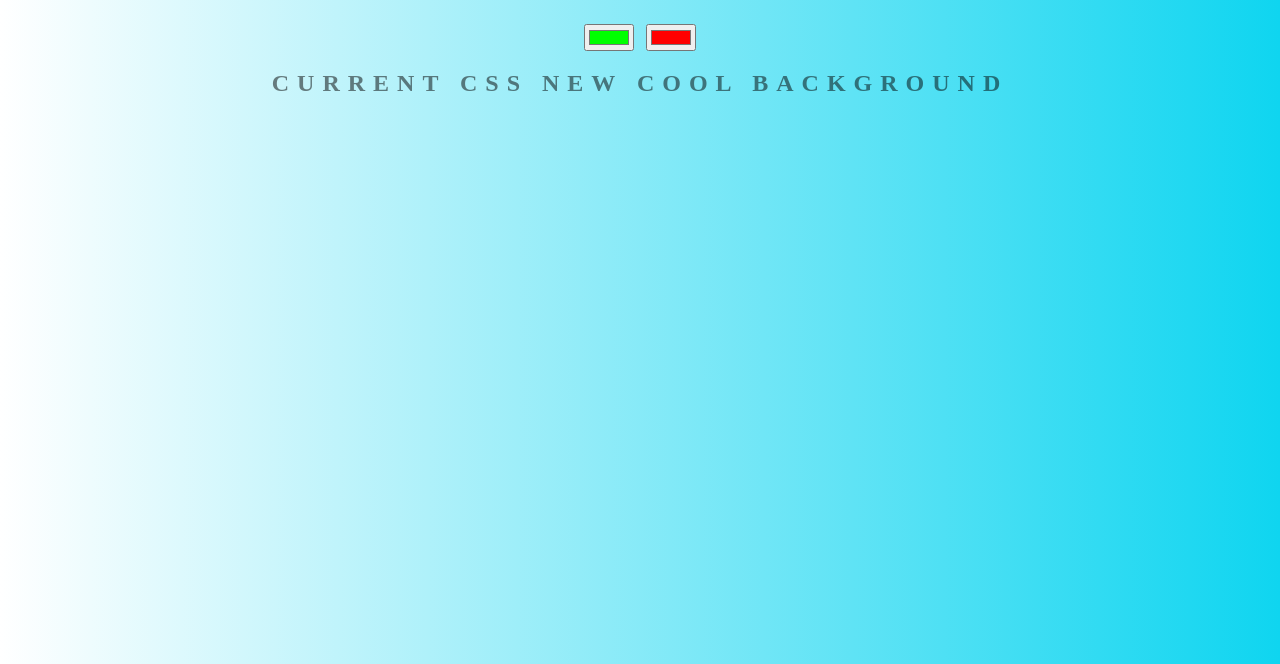
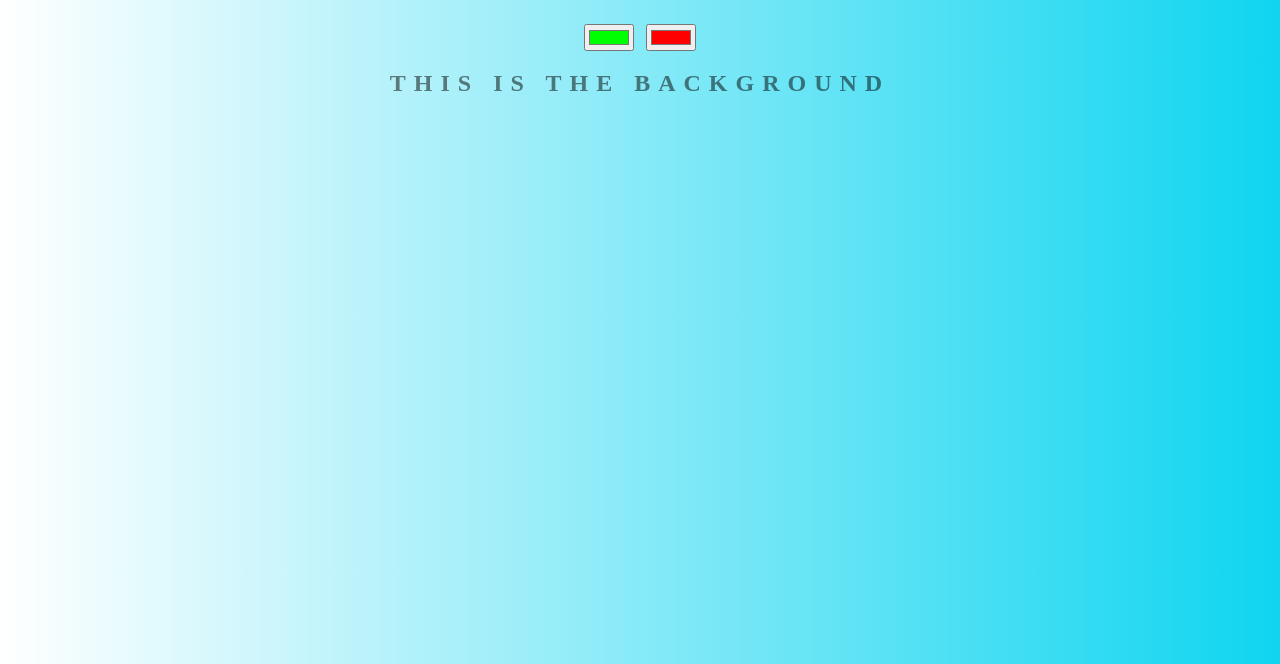
Before and after one commit to RojinPm/Background_Generator, a plain HTML site: page index.html in a window 1280 px wide. Shown: the part 194-858 px from the top of the page. Drawn offline with Linux system fonts and the light colour scheme.

Commit message:
Changing h2 text

```diff
--- a/index.html
+++ b/index.html
@@ -8,7 +8,7 @@
 	<h1>Cool Background Generator</h1>
 	<input class="color1" type="color" name="color1" value="#00ff00">
 	<input class="color2" type="color" name="color2" value="#ff0000">
-	<h2>Current CSS New cool Background</h2>
+	<h2>This is the Background</h2>
 	<h3></h3>
 	<script type="text/javascript" src="script.js"></script>
 </body>
```
